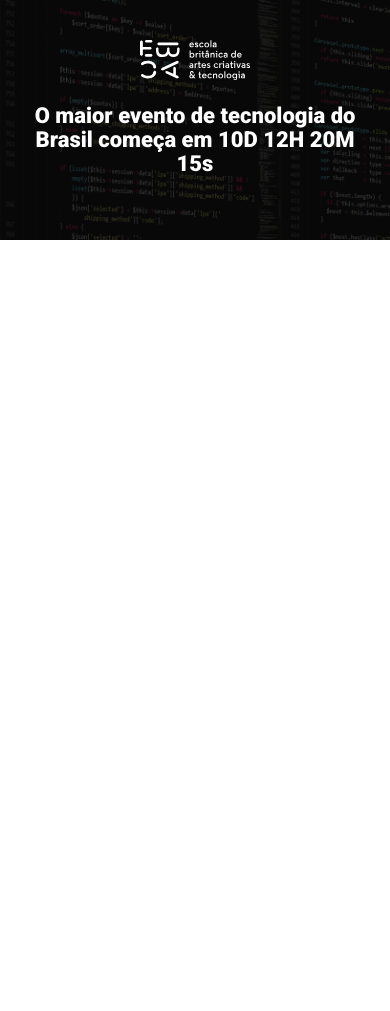
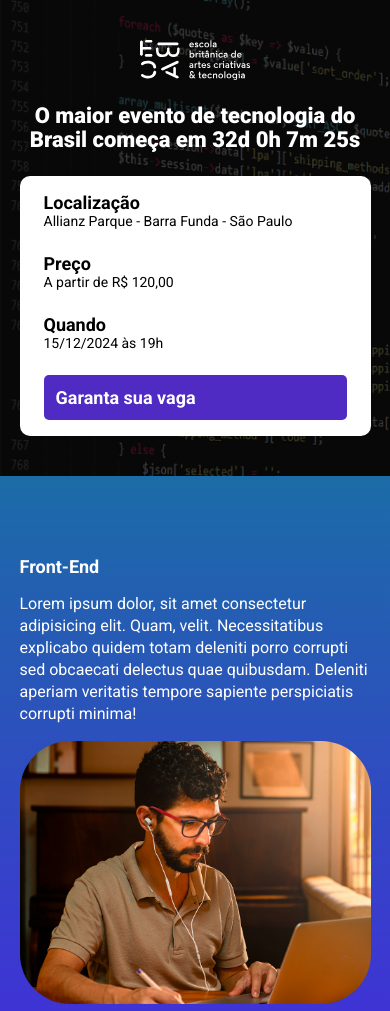
Before and after one commit to SrGuiOliveira/ebac_tech_talks, a website built with Parcel: page src/index.html in a window 390 px wide. Shown: the top 1011 px of the page. Before the commit the page ends 844 px from the top, so only its background shows below. Built offline with nearby package versions, Linux system fonts and the light colour scheme.

Commit message:
Criando contagem regressiva

```diff
--- a/package.json
+++ b/package.json
@@ -1,8 +1,8 @@
 {
   "name": "ebac-talks",
   "version": "1.0.0",
-  "main": "index.js",
   "scripts": {
+    "build": "parcel build src/index.html",
     "dev": "parcel src/index.html src/styles/main.scss src/scripts/main.js --no-cache",
     "test": "echo \"Error: no test specified\" && exit 1"
   },
--- a/src/index.html
+++ b/src/index.html
@@ -9,16 +9,73 @@
     <link rel="preconnect" href="https://fonts.gstatic.com" crossorigin>
     <link href="https://fonts.googleapis.com/css2?family=Roboto:wght@400;700;900&display=swap" rel="stylesheet">
     <link rel="stylesheet" href="styles/main.scss">
+    <link rel="stylesheet" href="https://unpkg.com/aos@next/dist/aos.css" />
 </head>
 <body>
     <header class="hero">
         <div class="container">
             <img class="hero__logo" src="./images/ebac_logo.svg" alt="EBAC">
             <p class="hero__text">
-                O maior evento de tecnologia do Brasil começa em 10D 12H 20M 15s
+                O maior evento de tecnologia do Brasil começa em <span id="contador"></span>
             </p>
+            <div class="infos-bar">
+                <ul class="infos-bar__infos">
+                    <li class="infos-bar__infos__item">
+                        <b>Localização</b>
+                        Allianz Parque - Barra Funda - São Paulo
+                    </li>
+                    <li class="infos-bar__infos__item">
+                        <b>Preço</b>
+                        A partir de R$ 120,00
+                    </li>
+                    <li class="infos-bar__infos__item">
+                        <b>Quando</b>
+                        15/12/2024 às 19h
+                    </li>
+                </ul>
+                <a href="" class="button button--primary">
+                    Garanta sua vaga
+                </a>
+            </div>
         </div>
     </header>
+    <section class="event event--frontend">
+        <div class="container" data-aos="fade-right">
+            <div class="event__details">
+                <h2 class="event__details__title">Front-End</h2>
+                <p class="event__details__description">Lorem ipsum dolor, sit amet consectetur adipisicing elit. Quam, velit. Necessitatibus explicabo quidem totam deleniti porro corrupti sed obcaecati delectus quae quibusdam. Deleniti aperiam veritatis tempore sapiente perspiciatis corrupti minima!</p>
+            </div>
+            <img class="event__image" src="./images/frontend.png" alt="Front-End">
+        </div>
+    </section>
+    <section class="event event--ui-ux event--image-left">
+        <div class="container" data-aos="fade-left">
+            <div class="event__details">
+                <h2 class="event__details__title">UI/UX</h2>
+                <p class="event__details__description">Lorem ipsum dolor, sit amet consectetur adipisicing elit. Quam, velit. Necessitatibus explicabo quidem totam deleniti porro corrupti sed obcaecati delectus quae quibusdam. Deleniti aperiam veritatis tempore sapiente perspiciatis corrupti minima!</p>
+            </div>
+            <img class="event__image" src="./images/ui-ux.png" alt="Front-End">
+        </div>
+    </section>
+    <section class="event event--data-science">
+        <div class="container" data-aos="fade-right">
+            <div class="event__details">
+                <h2 class="event__details__title">Data Science</h2>
+                <p class="event__details__description">Lorem ipsum dolor, sit amet consectetur adipisicing elit. Quam, velit. Necessitatibus explicabo quidem totam deleniti porro corrupti sed obcaecati delectus quae quibusdam. Deleniti aperiam veritatis tempore sapiente perspiciatis corrupti minima!</p>
+            </div>
+            <img class="event__image" src="./images/data.png" alt="Front-End">
+        </div>
+    </section>
+    <section class="event event--back-end event--image-left">
+        <div class="container" data-aos="fade-left">
+            <div class="event__details">
+                <h2 class="event__details__title">Back-End</h2>
+                <p class="event__details__description">Lorem ipsum dolor, sit amet consectetur adipisicing elit. Quam, velit. Necessitatibus explicabo quidem totam deleniti porro corrupti sed obcaecati delectus quae quibusdam. Deleniti aperiam veritatis tempore sapiente perspiciatis corrupti minima!</p>
+            </div>
+            <img class="event__image" src="./images/backend.png" alt="Front-End">
+        </div>
+    </section>
+    <script src="https://unpkg.com/aos@next/dist/aos.js"></script>
     <script src="scripts/main.js"></script>
 </body>
 </html>
--- a/src/scripts/main.js
+++ b/src/scripts/main.js
@@ -0,0 +1,27 @@
+AOS.init();
+
+const dataEvento = new Date("Dec 15, 2024 19:00:00");
+const timeStampEvento = dataEvento.getTime();
+
+const contaAsHoras = setInterval( function() {
+    const agora = new Date();
+    const timeStampAtual = agora.getTime();
+
+    const distanciaAteEvento = timeStampEvento - timeStampAtual;
+
+    const diaMs = 1000 * 60 * 60 * 24;
+    const horaMs = 1000 * 60 * 60;
+    const minutoMs = 1000 * 60;
+
+    const diasAteEvento = Math.floor(distanciaAteEvento / diaMs);
+    const horasAteEvento = Math.floor((distanciaAteEvento % diaMs) / horaMs);
+    const minutosAteEvento = Math.floor((distanciaAteEvento % horaMs) / minutoMs);
+    const segundosAteEvento = Math.floor((distanciaAteEvento % minutoMs) / 1000);
+
+    document.getElementById('contador').innerHTML = `${diasAteEvento}d ${horasAteEvento}h ${minutosAteEvento}m ${segundosAteEvento}s`
+
+    if (distanciaAteEvento < 0) {
+        clearInterval(contaAsHoras);
+        document.getElementById('contador').innerHTML = `Evento Expirado!`
+    }
+}, 1000);
--- /dev/null
+++ b/src/styles/_event.scss
@@ -0,0 +1,66 @@
+@use 'variables';
+
+.event {
+    padding: 80px 0;
+
+    &--frontend {
+        background-image: linear-gradient(variables.$blue1, variables.$blue2);
+    }
+
+    &--ui-ux {
+        background-image: linear-gradient(variables.$blue2, variables.$pink);
+    }
+
+    &--data-science {
+        background-image: linear-gradient(variables.$pink, variables.$yellow);
+    }
+
+    &--back-end {
+        background-image: linear-gradient(variables.$yellow, variables.$pink);
+    }
+
+    &--image-left {
+        .container {
+            flex-direction: row-reverse;
+        }
+    }
+
+    .container {
+        display: flex;
+        gap: 40px;
+    }
+
+    &__image {
+        max-width: 360px;
+        border-radius: 50px;
+    }
+
+    &__details {
+
+
+        &__title {
+            font-size: 18px;
+            font-weight: bold;
+            margin-bottom: 16px;
+        }
+
+        &__description {
+            line-height: 22px;
+        }
+    }
+
+    @media (max-width: 640px) {
+        .container {
+            display: block;
+        }
+
+        &__image {
+            width: 100%;
+        }
+
+        &__details {
+            margin-right: 0;
+            margin-bottom: 16px;
+        }
+    }
+}
--- a/src/styles/_hero.scss
+++ b/src/styles/_hero.scss
@@ -1,3 +1,5 @@
+@use 'variables';
+
 .hero {
     padding-top: 64px;
     padding-bottom: 100px;
@@ -16,7 +18,7 @@
         left: 0;
         width: 100%;
         height: 100%;
-        background-color: #000;
+        background-color: variables.$secondaryTextColor;
         content: '';
         opacity: 0.7;
     }
--- /dev/null
+++ b/src/styles/_variables.scss
@@ -0,0 +1,9 @@
+$textColor: #fff;
+$secondaryTextColor: #000;
+
+$blue1: #1B6CA7;
+$blue2: #442BDB;
+$pink: #89223b;
+$yellow: #9c791d;
+
+$purple: #4F2AC3;
--- /dev/null
+++ b/src/styles/components/_buttons.scss
@@ -0,0 +1,26 @@
+@use '../variables';
+
+.button {
+    padding: 12px;
+    font-size: 18px;
+    font-weight: bold;
+    text-align: center;
+    white-space: nowrap;
+    border-radius: 5px;
+
+    &--primary {
+        color: #fff;
+        background-color: variables.$purple;
+    }
+
+    @media (max-width: 640px) {
+        display: block;
+        width: 100%;
+        text-align: center;
+    }
+
+    @media (max-width: 1024px) {
+        display: flex;
+        align-items: center;
+    }
+}
--- /dev/null
+++ b/src/styles/components/_infos_bar.scss
@@ -0,0 +1,44 @@
+@use '../variables';
+
+.infos-bar {
+    padding: 16px 24px;
+    background-color: variables.$textColor;
+    display: flex;
+    justify-content: space-between;
+    border-radius: 10px;
+
+    &__infos {
+        display: flex;
+        gap: 40px;
+
+        &__item {
+            font-size: 14px;
+            color: variables.$secondaryTextColor;
+
+            b {
+                color: #000;
+                font-size: 18px;
+                display: block;
+            }
+        }
+    }
+
+    @media (max-width: 640px) {
+        display: block;
+
+        &__infos {
+            display: block;
+
+            &__item {
+                margin-bottom: 24px;
+            }
+        }
+    }
+
+    @media (max-width: 1024px) {
+
+        &__infos {
+            gap: 16px;
+        }
+    }
+}
--- a/src/styles/main.scss
+++ b/src/styles/main.scss
@@ -1,11 +1,17 @@
 @use 'hero';
+@use 'components/infos_bar';
+@use 'components/buttons';
+@use 'event';
+@use 'variables';
 
 *{
     margin: 0;
     padding: 0;
     box-sizing: border-box;
     font-family: Roboto, sans-serif;
-    color: #fff;
+    color: variables.$textColor;
+    list-style: none;
+    text-decoration: none;
 }
 
 .container {
```
